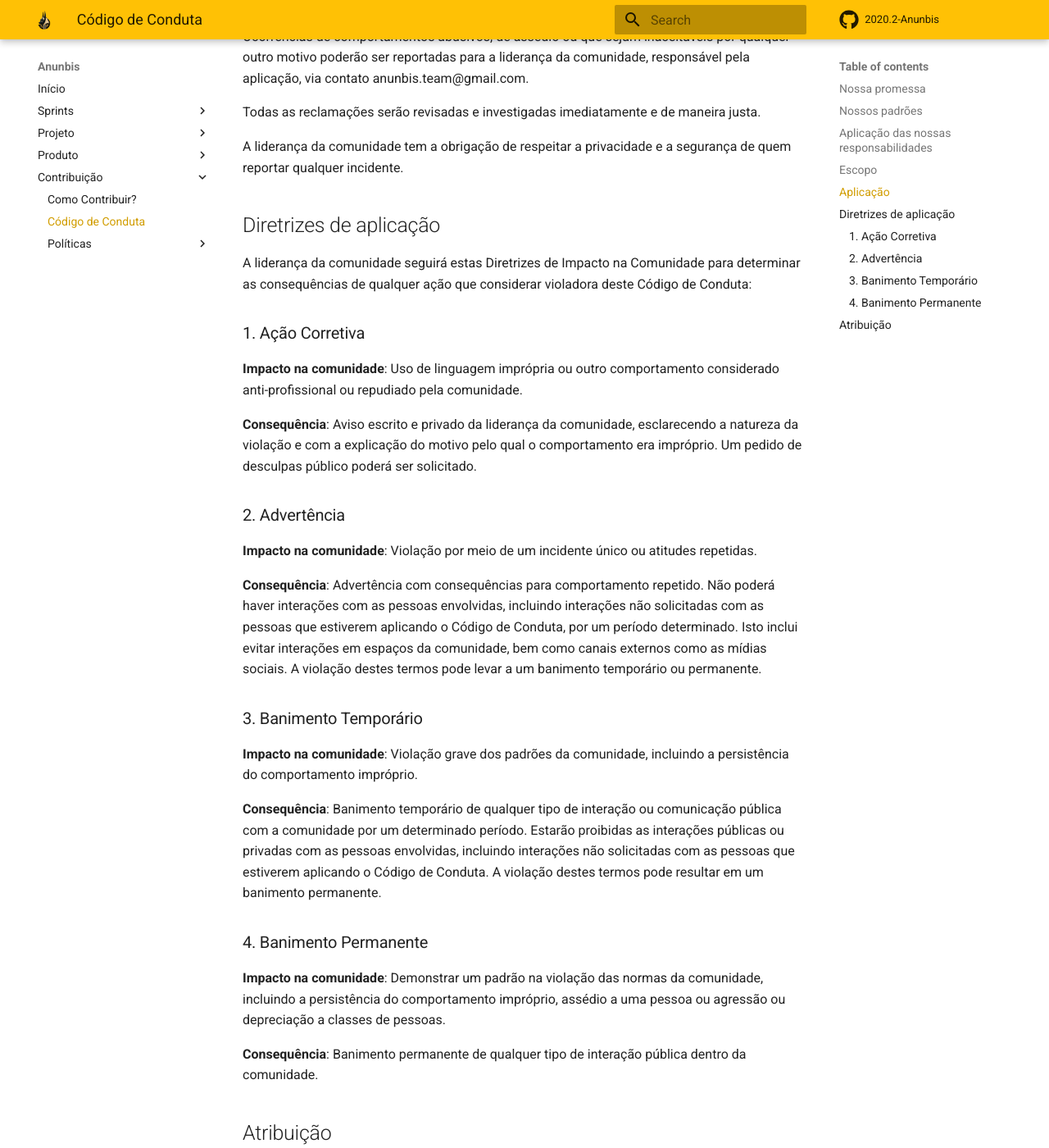
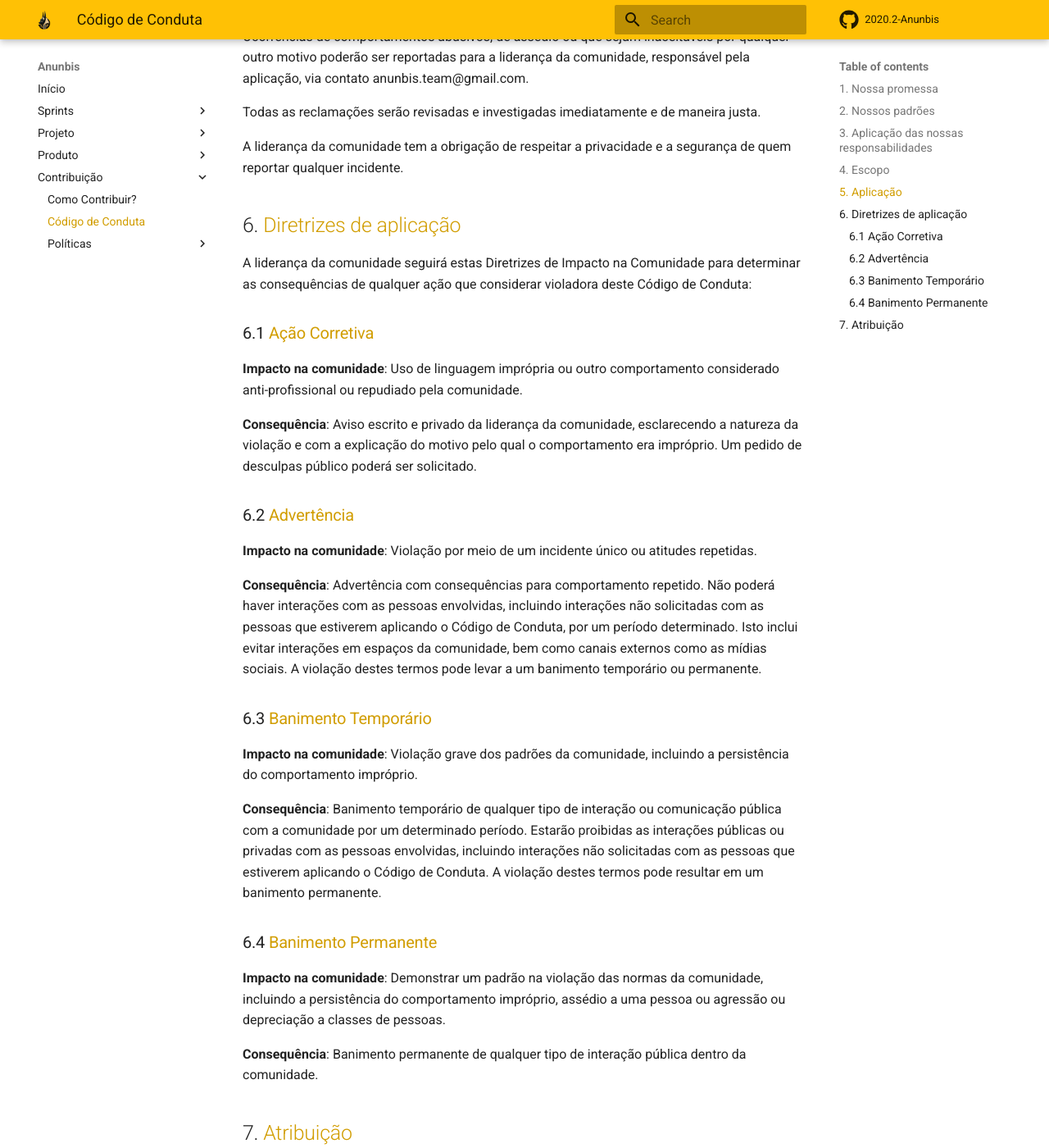
Before and after one commit to fga-eps-mds/2020.2-Anunbis, an MkDocs documentation site: the page built from docs/CODE_OF_CONDUCT.md, in a window 1280 px wide and 1400 px high, scrolled down 1654 px. Shown: the whole window at 82% size. Built offline with MkDocs 1.6.1 and Material for MkDocs 9.7.7, drawn with Linux system fonts in a browser that asks for light colours; comment, search, counter and statistics services are not loaded.

Commit message:
(#116) Corrigindo erros na aba de contribuição

```diff
--- a/docs/CODE_OF_CONDUCT.md
+++ b/docs/CODE_OF_CONDUCT.md
@@ -1,13 +1,13 @@
 
 # Código de Conduta de Colaboração
 
-## Nossa promessa
+## 1. <a nome="1">Nossa promessa</a>
 
 Como pessoas participantes, colaboradoras e líderes, nós nos comprometemos a fazer com que a participação em nossa comunidade seja uma experiência livre de assédio para todas as pessoas, independentemente de idade, tamanho do corpo, deficiência aparente ou não aparente, etnia, características sexuais, identidade ou expressão de gênero, nível de experiência, educação, situação sócio-econômica, nacionalidade, aparência pessoal, raça, religião ou identidade e orientação sexuais.
 
 Comprometemo-nos a agir e interagir de maneiras que contribuam para uma comunidade aberta, acolhedora, diversificada, inclusiva e saudável.
 
-## Nossos padrões
+## 2. <a nome="2">Nossos padrões</a>
 
 Exemplos de comportamentos que contribuem para criar um ambiente positivo para a nossa comunidade incluem:
 
@@ -25,18 +25,18 @@ Exemplos de comportamentos inaceitáveis incluem:
 * Publicar informações particulares de outras pessoas, como um endereço de e-mail ou endereço físico, sem a permissão explícita delas
 * Outras condutas que são normalmente consideradas inapropriadas em um ambiente profissional
 
-## Aplicação das nossas responsabilidades
+## 3. <a nome="3">Aplicação das nossas responsabilidades</a>
 
 A liderança da comunidade é responsável por esclarecer e aplicar nossos padrões de comportamento aceitáveis e tomará ações corretivas apropriadas e justas em resposta a qualquer comportamento que considerar impróprio, ameaçador, ofensivo ou problemático.
 
 A liderança da comunidade tem o direito e a responsabilidade de remover, editar ou rejeitar comentários, commits, códigos, edições na wiki, erros e outras contribuições que não estão alinhadas com este Código de Conduta e irá comunicar as razões por trás das decisões da moderação quando for apropriado.
 
-## Escopo
+## 4. <a nome="4">Escopo</a>
 
 Este Código de Conduta se aplica dentro de todos os espaços da comunidade e também se aplica quando uma pessoa estiver representando oficialmente a comunidade em espaços públicos.
 Exemplos de representação da nossa comunidade incluem usar um endereço de e-mail oficial, postar em contas oficiais de mídias sociais ou atuar como uma pessoa indicada como representante em um evento online ou offline.
 
-## Aplicação
+## 5. <a nome="5">Aplicação</a>
 
 Ocorrências de comportamentos abusivos, de assédio ou que sejam inaceitáveis por qualquer outro motivo poderão ser reportadas para a liderança da comunidade, responsável pela aplicação, via contato anunbis.team@gmail.com.
 
@@ -44,35 +44,35 @@ Todas as reclamações serão revisadas e investigadas imediatamente e de maneir
 
 A liderança da comunidade tem a obrigação de respeitar a privacidade e a segurança de quem reportar qualquer incidente.
 
-## Diretrizes de aplicação
+## 6. <a nome="6">Diretrizes de aplicação</a>
 
 A liderança da comunidade seguirá estas Diretrizes de Impacto na Comunidade para determinar as consequências de qualquer ação que considerar violadora deste Código de Conduta:
 
-### 1. Ação Corretiva
+### 6.1 <a nome="6.1">Ação Corretiva</a>
 
 **Impacto na comunidade**: Uso de linguagem imprópria ou outro comportamento considerado anti-profissional ou repudiado pela comunidade.
 
 **Consequência**: Aviso escrito e privado da liderança da comunidade, esclarecendo a natureza da violação e com a explicação do motivo pelo qual o comportamento era impróprio. Um pedido de desculpas público poderá ser solicitado.
 
-### 2. Advertência
+### 6.2 <a nome="6.2">Advertência</a>
 
 **Impacto na comunidade**: Violação por meio de um incidente único ou atitudes repetidas.
 
 **Consequência**: Advertência com consequências para comportamento repetido. Não poderá haver interações com as pessoas envolvidas, incluindo interações não solicitadas com as pessoas que estiverem aplicando o Código de Conduta, por um período determinado. Isto inclui evitar interações em espaços da comunidade, bem como canais externos como as mídias sociais. A violação destes termos pode levar a um banimento temporário ou permanente.
 
-### 3. Banimento Temporário
+### 6.3 <a nome="6.3">Banimento Temporário</a>
 
 **Impacto na comunidade**: Violação grave dos padrões da comunidade, incluindo a persistência do comportamento impróprio.
 
 **Consequência**: Banimento temporário de qualquer tipo de interação ou comunicação pública com a comunidade por um determinado período. Estarão proibidas as interações públicas ou privadas com as pessoas envolvidas, incluindo interações não solicitadas com as pessoas que estiverem aplicando o Código de Conduta. A violação destes termos pode resultar em um banimento permanente.
 
-### 4. Banimento Permanente
+### 6.4 <a nome="6.4">Banimento Permanente</a>
 
 **Impacto na comunidade**: Demonstrar um padrão na violação das normas da comunidade, incluindo a persistência do comportamento impróprio, assédio a uma pessoa ou agressão ou depreciação a classes de pessoas.
 
 **Consequência**: Banimento permanente de qualquer tipo de interação pública dentro da comunidade.
 
-## Atribuição
+## 7. <a nome="7">Atribuição</a>
 
 Este Código de Conduta é adaptado do [Contributor Covenant][homepage],
 versão 2.0, disponível em
```
Also changed, not shown: docs/como_contribuir.md (+3 -3 lines), docs/policies/branches.md (+3 -7 lines), docs/policies/issues.md (+14 -15 lines), docs/policies/pullRequests.md (+3 -3 lines).
